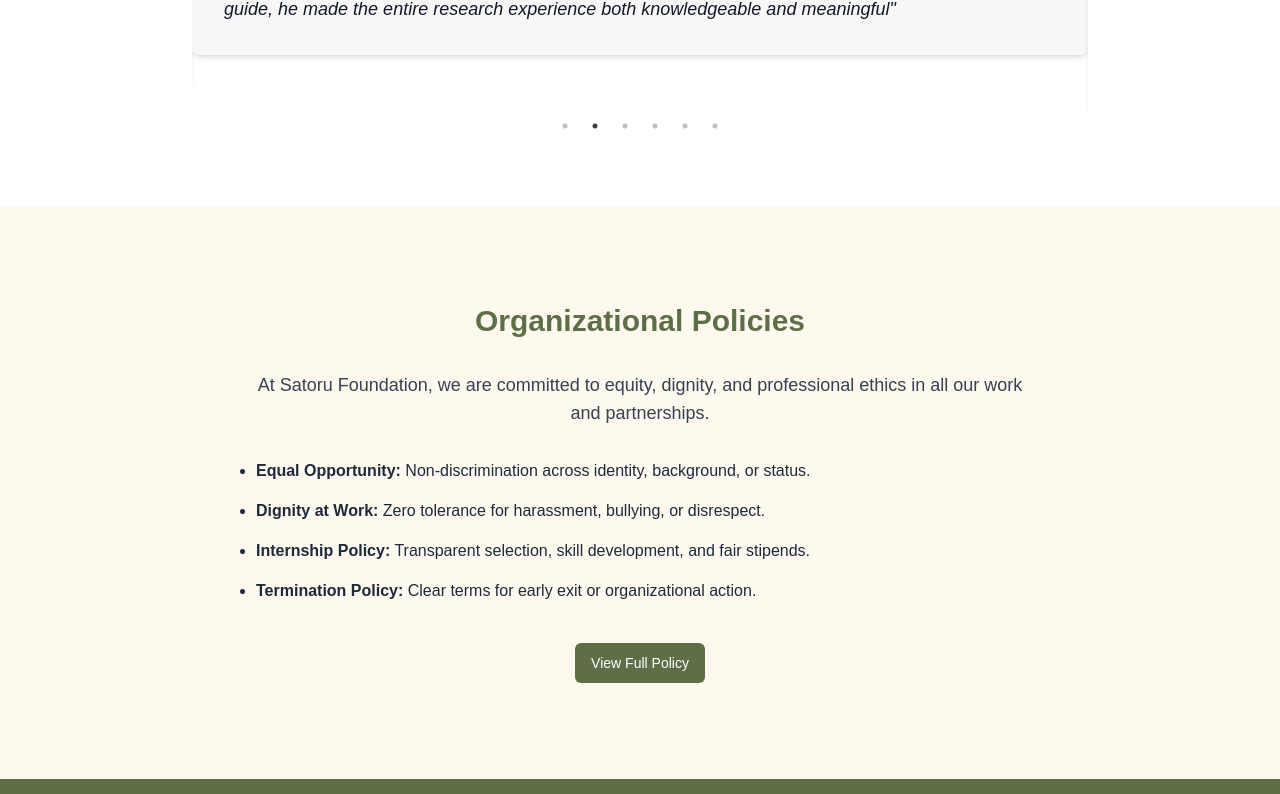
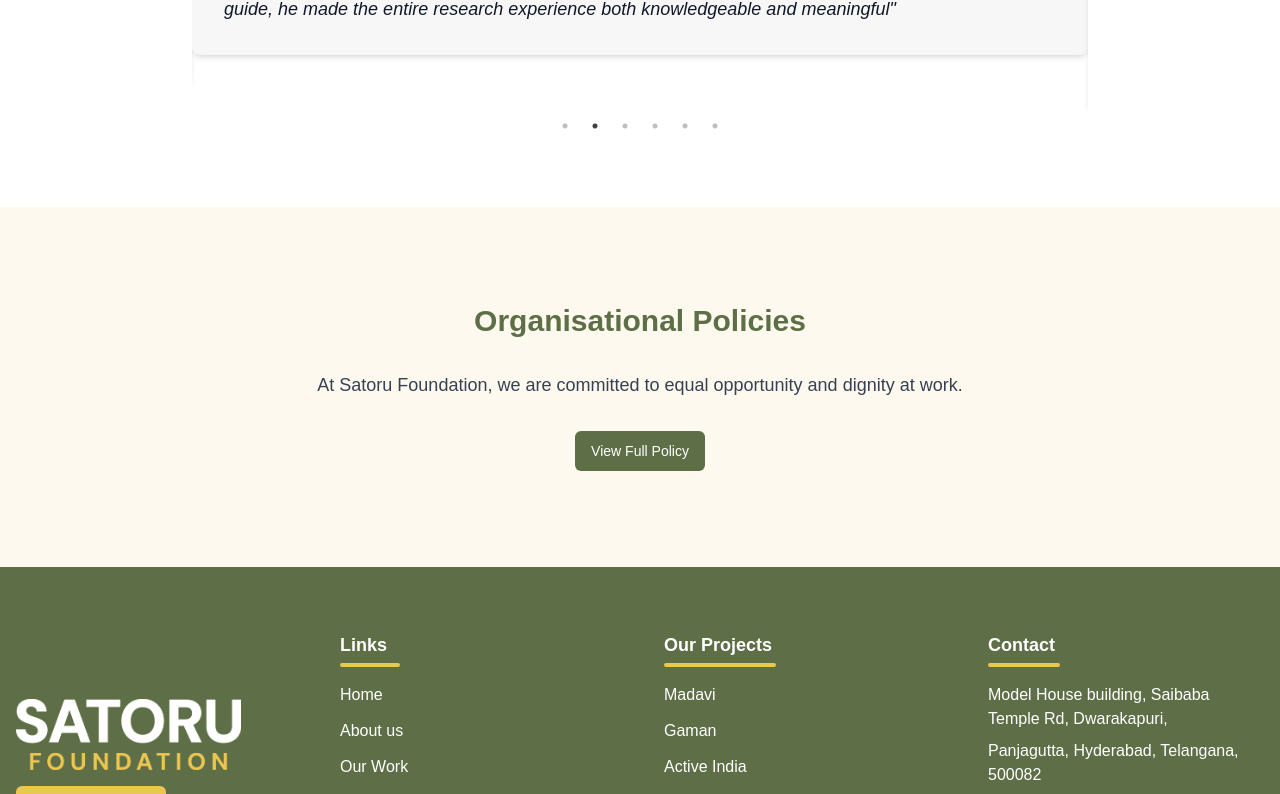
Before and after one commit to Satoru-Foundation/web, a Next.js app: page /getinvolved in a window 1280 px wide. Shown: the part 1743-2537 px from the top of the page. Built offline with nearby package versions, Linux system fonts and the light colour scheme.

Commit message:
-Changed the content of the organisational policy

```diff
--- a/src/app/getinvolved/page.js
+++ b/src/app/getinvolved/page.js
@@ -142,16 +142,10 @@
 
       <section className="py-16 md:py-24 bg-[#fef9ef]">
         <div className="container mx-auto px-4">
-          <h2 className="text-3xl font-bold text-[#5e6f47] text-center mb-8">Organizational Policies</h2>
+          <h2 className="text-3xl font-bold text-[#5e6f47] text-center mb-8">Organisational Policies</h2>
           <p className="text-lg text-gray-700 text-center max-w-3xl mx-auto mb-8">
-            At Satoru Foundation, we are committed to equity, dignity, and professional ethics in all our work and partnerships.
+            At Satoru Foundation, we are committed to equal opportunity and dignity at work.
           </p>
-          <ul className="list-disc pl-6 md:pl-16 text-gray-800 space-y-4 text-base max-w-4xl mx-auto mb-10">
-            <li><strong>Equal Opportunity:</strong> Non-discrimination across identity, background, or status.</li>
-            <li><strong>Dignity at Work:</strong> Zero tolerance for harassment, bullying, or disrespect.</li>
-            <li><strong>Internship Policy:</strong> Transparent selection, skill development, and fair stipends.</li>
-            <li><strong>Termination Policy:</strong> Clear terms for early exit or organizational action.</li>
-          </ul>
           <div className="text-center">
             <Link href="/organizational-policy">
               <Button className="bg-[#5e6f47] text-white hover:bg-[#5e6f47]/90">View Full Policy</Button>
--- a/src/app/organizational-policy/page.js
+++ b/src/app/organizational-policy/page.js
@@ -8,14 +8,14 @@
   return (
     <>
       <Head>
-        <title>Organizational Policies | Satoru Foundation</title>
+        <title>Organisational Policies | Satoru Foundation</title>
       </Head>
       <main className="min-h-screen bg-white text-gray-800">
         <Navbar />
 
         <section className="bg-[#5e6f47] text-white py-20 text-center">
           <div className="container mx-auto px-4">
-            <h1 className="text-4xl md:text-5xl font-bold mb-4">Organizational Policies</h1>
+            <h1 className="text-4xl md:text-5xl font-bold mb-4">Organisational Policies</h1>
             <p className="text-xl max-w-3xl mx-auto">
               Upholding dignity, equity, and professionalism in all that we do.
             </p>
@@ -29,7 +29,7 @@
              Satoru Foundation is committed to providing equal opportunities to all individuals irrespective of sex, gender, gender identity or expression, age, caste, religion, colour, race, national origin, ancestry, ethnicity, disability, marital status, sexual orientation, or any other characteristic protected by applicable law.
             </p>
             <p className="mb-4">
-              The Foundation implements this policy in all aspects of employment including recruitment, hiring, placement, promotion, transfer, compensation, training, and termination. All employees are expected to uphold these principles in all interactions within and on behalf of the Organization.
+              The Foundation implements this policy in all aspects of employment including recruitment, hiring, placement, promotion, transfer, compensation, training, and termination. All employees are expected to uphold these principles in all interactions within and on behalf of the Organisation.
             </p>
             <p className="mb-4">
               Satoru Foundation prohibits retaliation against any individual who reports discrimination or participates in an investigation of such reports. Violations of this policy will be subject to disciplinary action, up to and including termination of employment. The Foundation will regularly monitor, assess, and report on its equal opportunity performance and make necessary adjustments to policies and practices to promote equity and inclusion.
@@ -86,7 +86,7 @@
               <li>Each intern will be assigned a dedicated supervisor and mentor</li>
               <li>Structured orientation and onboarding program</li>
               <li>Regular feedback sessions and formal mid-term and final evaluations</li>
-              <li>Opportunities to participate in organizational events and professional development activities</li>
+              <li>Opportunities to participate in organisational events and professional development activities</li>
               <li>Projects aligned with intern's educational background and career goals</li>
             </ul>
 
@@ -94,7 +94,7 @@
             <ul className="list-disc pl-6 mb-4">
               <li>Clear job descriptions with specific qualifications and responsibilities</li>
               <li>Transparent application and interview process</li>
-              <li>Selection based on qualifications, skills, and alignment with organizational needs</li>
+              <li>Selection based on qualifications, skills, and alignment with organisational needs</li>
               <li>Commitment to diversity and inclusion in intern recruitment</li>
             </ul>
 
@@ -108,15 +108,15 @@
 
             <p className="mb-2 font-semibold">Completion and Recognition</p>
             <p>
-              To be eligible for an internship certificate and/or a letter of recommendation, interns (part-time or full-time) must complete the full internship duration as specified in their offer letter. Candidate has to Submit a completion report detailing their learning outcomes at the end of the internship. Interns who leave the organization before the completion of specified period will not receive these documents (internship certificate and/or a letter of recommendation), except in rare cases of extenuating circumstances for medical/family emergencies Such exceptions will be considered only upon submission of valid documentation and are subject to management’s written approval.
+              To be eligible for an internship certificate and/or a letter of recommendation, interns (part-time or full-time) must complete the full internship duration as specified in their offer letter. Candidate has to submit a completion report detailing their learning outcomes at the end of the internship. Interns who leave the organisation before the completion of specified period will not receive these documents (internship certificate and/or a letter of recommendation), except in rarecases of extenuating circumstances for medical/family emergencies Such exceptions will be considered only upon submission of valid documentation and are subject to management’s written approval.
             </p>
           </div>
 
           <div>
             <h2 className="text-2xl font-semibold text-[#5e6f47] mb-4">General Termination Policy</h2>
-            <p>The organization “Satoru Foundation” reserves the right to terminate an internship or an employee full-time or part-time with 2 weeks prior notice under the following circumstances:</p>
+            <p>The organisation “Satoru Foundation” reserves the right to terminate an internship or an employee full-time or part-time with 2 weeks prior notice under the following circumstances:</p>
             <ul className="list-disc pl-6 mb-4">
-              <li>Violation of organizational policies, code of conduct, or confidentiality agreements.</li>
+              <li>Violation of organisational policies, code of conduct, or confidentiality agreements.</li>
               <li>Consistent underperformance despite feedback and support.</li>
               <li>Unethical behavior, particularly in interactions with senior citizen beneficiaries.</li>
               <li>Extended unauthorized absence.</li>
@@ -127,7 +127,7 @@
 
           <div className="border-t pt-6">
             <p className="text-sm text-gray-600">
-              For further information on organizational policies, email:{" "}
+              For further information on organisational policies, email:{" "}
               <a href="mailto:jobs@satorufoundation.org" className="text-[#5e6f47] font-medium hover:underline">
                 jobs@satorufoundation.org
               </a>
```
